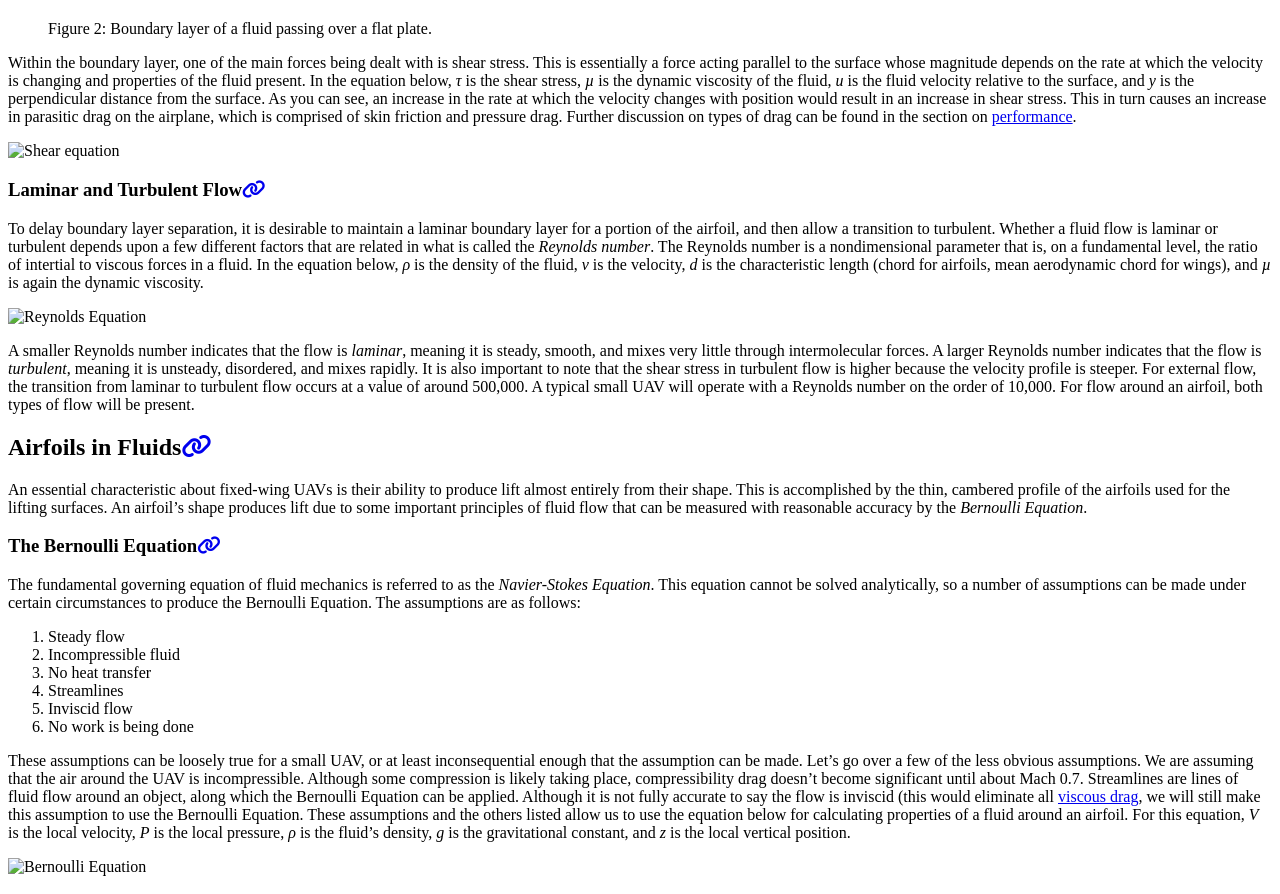
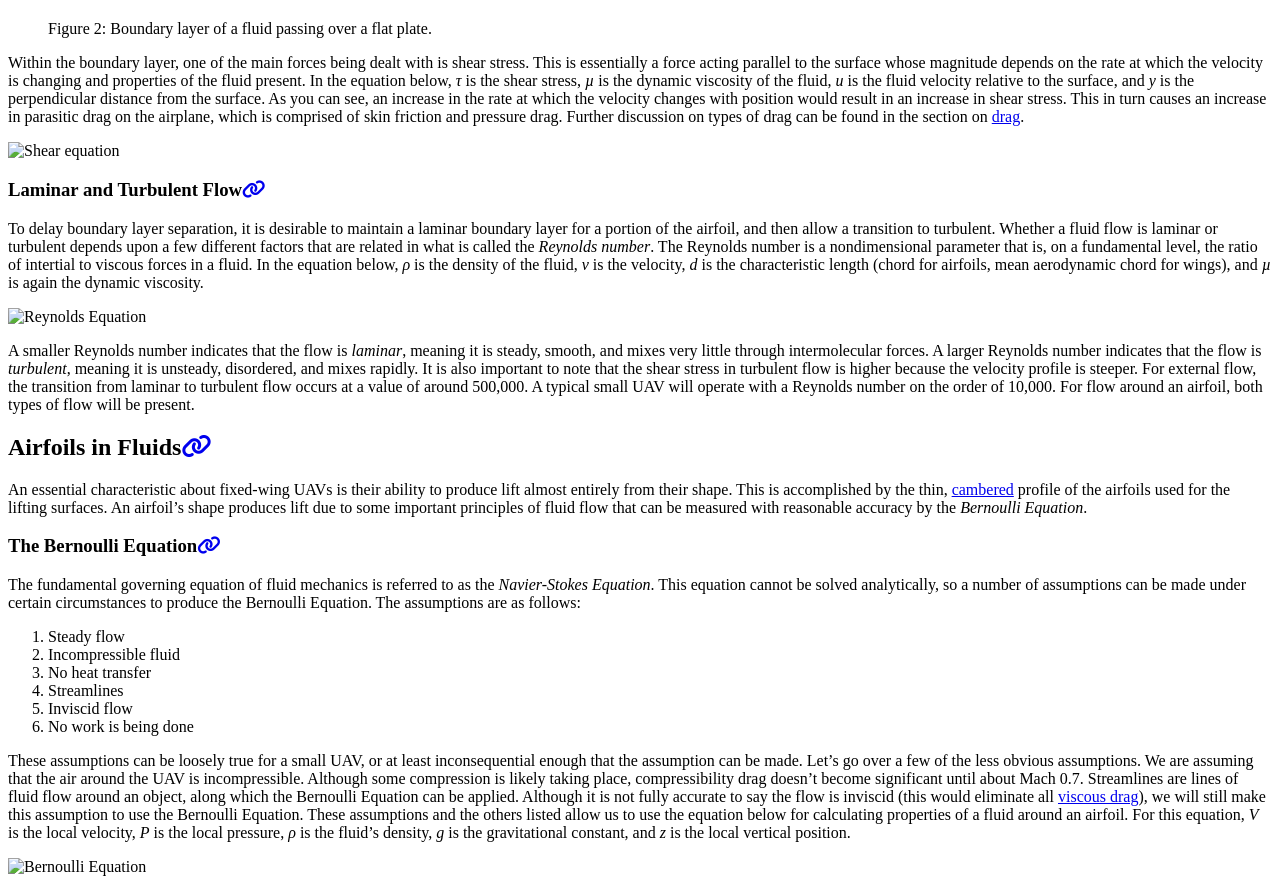
Before and after one commit to BYU-Aeronautics-Club/BYUAeronauticsClub.github.io, a Jekyll site: the page built from _pages/fundamentals/aerodynamics/fluids.md, in a window 1280 px wide and 1400 px high, scrolled down 2038 px. Shown: the part 152-1046 px from the top of the window. Built offline with Jekyll 4.4.1, drawn with Linux system fonts in a browser that asks for light colours; cached includes are drawn as plain includes; nearby versions of some CDN libraries.

Commit message:
Fixing grammar and link errors

```diff
--- a/_pages/fundamentals/aerodynamics/fluids.md
+++ b/_pages/fundamentals/aerodynamics/fluids.md
@@ -20,7 +20,7 @@ As a fluid flows past a solid, the boundary layer "sticks" to the surface, creat
 
 {% include figure image_path="_pages/fundamentals/aerodynamics/figures/boundary_layer.JPG" caption="Figure 2: Boundary layer of a fluid passing over a flat plate." %}
 
-Within the boundary layer, one of the main forces being dealt with is shear stress. This is essentially a force acting parallel to the surface whose magnitude depends on the rate at which the velocity is changing and properties of the fluid present. In the equation below, *τ* is the shear stress, *µ* is the dynamic viscosity of the fluid, *u* is the fluid velocity relative to the surface, and *y* is the perpendicular distance from the surface. As you can see, an increase in the rate at which the velocity changes with position would result in an increase in shear stress. This in turn causes an increase in parasitic drag on the airplane, which is comprised of skin friction and pressure drag. Further discussion on types of drag can be found in the section on [performance](https://aeronautics.byu.edu/fundamentals/aerodynamics/performance/).
+Within the boundary layer, one of the main forces being dealt with is shear stress. This is essentially a force acting parallel to the surface whose magnitude depends on the rate at which the velocity is changing and properties of the fluid present. In the equation below, *τ* is the shear stress, *µ* is the dynamic viscosity of the fluid, *u* is the fluid velocity relative to the surface, and *y* is the perpendicular distance from the surface. As you can see, an increase in the rate at which the velocity changes with position would result in an increase in shear stress. This in turn causes an increase in parasitic drag on the airplane, which is comprised of skin friction and pressure drag. Further discussion on types of drag can be found in the section on [drag](https://aeronautics.byu.edu/fundamentals/aerodynamics/drag/).
 
 ![Shear equation](./figures/shear_equation.JPG){: .align-center}
 
@@ -32,7 +32,7 @@ To delay boundary layer separation, it is desirable to maintain a laminar bounda
 A smaller Reynolds number indicates that the flow is *laminar*, meaning it is steady, smooth, and mixes very little through intermolecular forces. A larger Reynolds number indicates that the flow is *turbulent*, meaning it is unsteady, disordered, and mixes rapidly. It is also important to note that the shear stress in turbulent flow is higher because the velocity profile is steeper. For external flow, the transition from laminar to turbulent flow occurs at a value of around 500,000. A typical small UAV will operate with a Reynolds number on the order of 10,000. For flow around an airfoil, both types of flow will be present.
 
 ## Airfoils in Fluids
-An essential characteristic about fixed-wing UAVs is their ability to produce lift almost entirely from their shape. This is accomplished by the thin, cambered profile of the airfoils used for the lifting surfaces. An airfoil's shape produces lift due to some important principles of fluid flow that can be measured with reasonable accuracy by the *Bernoulli Equation*.
+An essential characteristic about fixed-wing UAVs is their ability to produce lift almost entirely from their shape. This is accomplished by the thin, [cambered](https://aeronautics.byu.edu/fundamentals/aerodynamics/airfoils/#airfoil-geometry) profile of the airfoils used for the lifting surfaces. An airfoil's shape produces lift due to some important principles of fluid flow that can be measured with reasonable accuracy by the *Bernoulli Equation*.
 
 ### The Bernoulli Equation
 The fundamental governing equation of fluid mechanics is referred to as the *Navier-Stokes Equation*. This equation cannot be solved analytically, so a number of assumptions can be made under certain circumstances to produce the Bernoulli Equation. The assumptions are as follows:
@@ -44,7 +44,7 @@ The fundamental governing equation of fluid mechanics is referred to as the *Nav
 5. Inviscid flow
 6. No work is being done
 
-These assumptions can be loosely true for a small UAV, or at least inconsequential enough that the assumption can be made. Let's go over a few of the less obvious assumptions. We are assuming that the air around the UAV is incompressible. Although some compression is likely taking place, compressibility drag doesn't become significant until about Mach 0.7. Streamlines are lines of fluid flow around an object, along which the Bernoulli Equation can be applied. Although it is not fully accurate to say the flow is inviscid (this would eliminate all [viscous drag](http://aeronautics.byu.edu/fundamentals/aerodynamics/#parasitic-drag), we will still make this assumption to use the Bernoulli Equation. These assumptions and the others listed allow us to use the equation below for calculating properties of a fluid around an airfoil. For this equation, *V* is the local velocity, *P* is the local pressure, *&#x03C1;* is the fluid's density, *g* is the gravitational constant, and *z* is the local vertical position.
+These assumptions can be loosely true for a small UAV, or at least inconsequential enough that the assumption can be made. Let's go over a few of the less obvious assumptions. We are assuming that the air around the UAV is incompressible. Although some compression is likely taking place, compressibility drag doesn't become significant until about Mach 0.7. Streamlines are lines of fluid flow around an object, along which the Bernoulli Equation can be applied. Although it is not fully accurate to say the flow is inviscid (this would eliminate all [viscous drag](http://aeronautics.byu.edu/fundamentals/aerodynamics/#parasitic-drag)), we will still make this assumption to use the Bernoulli Equation. These assumptions and the others listed allow us to use the equation below for calculating properties of a fluid around an airfoil. For this equation, *V* is the local velocity, *P* is the local pressure, *&#x03C1;* is the fluid's density, *g* is the gravitational constant, and *z* is the local vertical position.
 
 ![Bernoulli Equation](./figures/bernoulli_equation.JPG){: .align-center}
 
```
